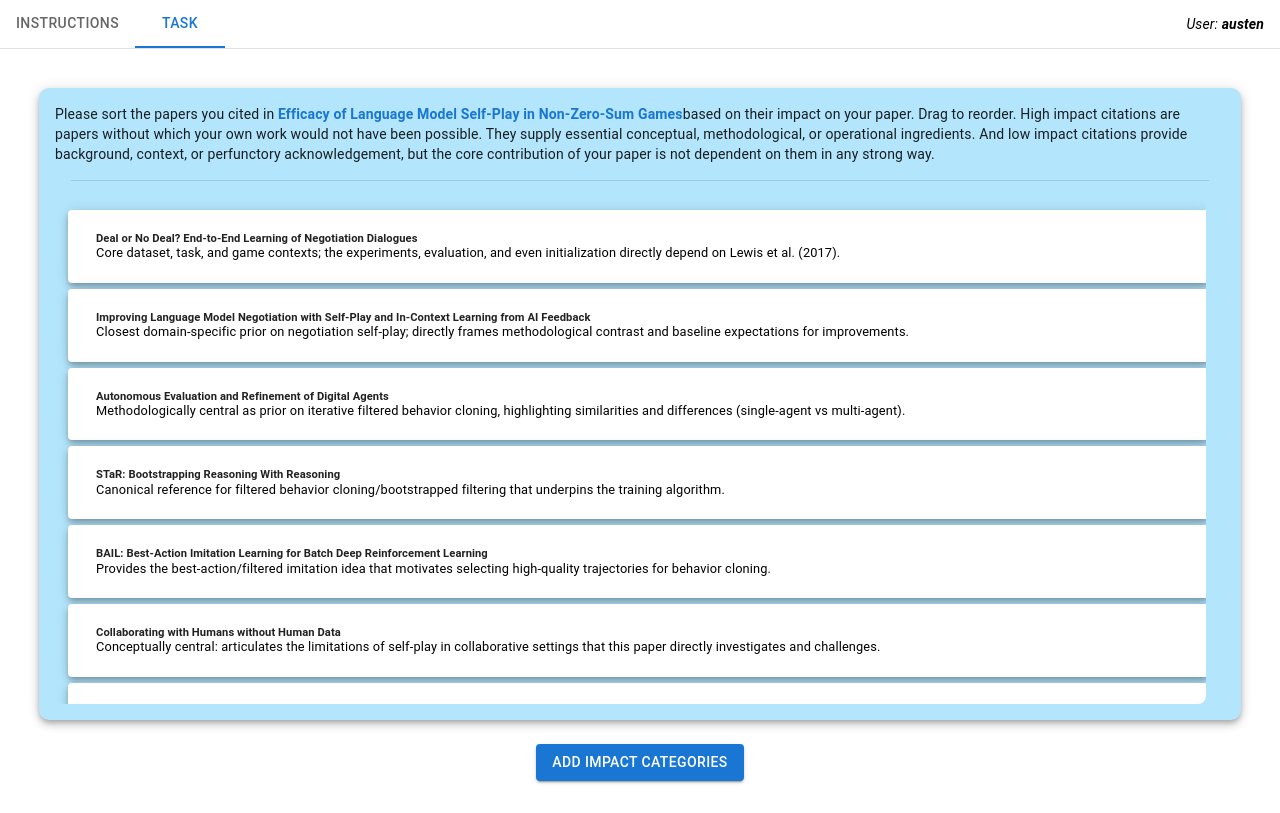
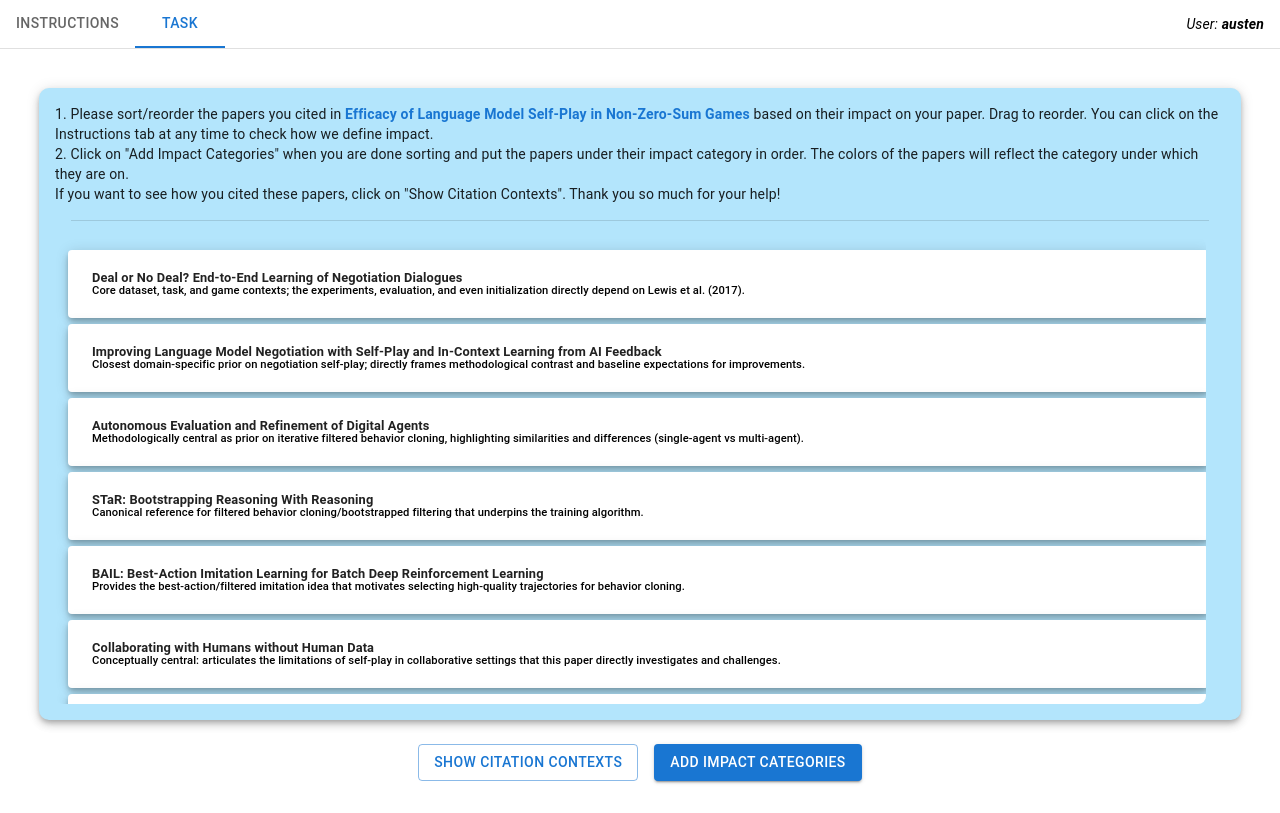
Before and after one commit to isgla/ranking-annotation-website-v2, a React (Create React App) app: page / in a window 1280 px wide. Both pictures are taken after a click on the tab "TASK". Built offline with nearby package versions, Linux system fonts and the light colour scheme.

Commit message:
Adding show context button

```diff
--- a/src/prototypes/SelectionForm.jsx
+++ b/src/prototypes/SelectionForm.jsx
@@ -1,33 +1,17 @@
-// Updated SelectionForm.jsx
-// PHASED VERSION: Phase 1 = sort papers, Phase 2 = insert separators
-
-import React, { useState, useEffect } from "react";
+import React, { useState, useEffect, useRef } from "react";
 import { Box, Button, Typography, Divider, Alert, Link } from "@mui/material";
 import { EmphCard } from "../components/Cards";
-
-import {
-  DndContext,
-  PointerSensor,
-  useSensor,
-  useSensors,
-  KeyboardSensor,
-} from "@dnd-kit/core";
-import {
-  SortableContext,
-  arrayMove,
-  sortableKeyboardCoordinates,
-} from "@dnd-kit/sortable";
-
+import { DndContext, PointerSensor, useSensor, useSensors, KeyboardSensor } from "@dnd-kit/core";
+import { SortableContext, arrayMove, sortableKeyboardCoordinates } from "@dnd-kit/sortable";
 import { Droppable } from "../components/Droppable";
 import { SortableItem } from "../components/Draggable";
-
-import { useRef } from "react";
 
 function SelectionForm({ data, onNext }) {
   const latestSortedRef = useRef([]);
   const [items, setItems] = useState([]);
   const [alertOpen, setAlertOpen] = useState(false);
-  const [phase, setPhase] = useState("sorting"); // NEW
+  const [phase, setPhase] = useState("sorting");
+  const [showContexts, setShowContexts] = useState(false); // NEW
 
   const sensors = useSensors(
     useSensor(PointerSensor),
@@ -37,23 +21,14 @@ function SelectionForm({ data, onNext }) {
   useEffect(() => {
     if (data?.candidates) {
       const paperIds = data.candidates.map((c) => c.paperId);
-
       if (phase === "sorting") {
-        // initialize sorting list from payload
-        setItems(paperIds); // ONLY papers in phase 1
-        // also update latestSortedRef so we have a fallback
+        setItems(paperIds);
         latestSortedRef.current = paperIds.slice();
       } else if (phase === "categorizing") {
-        const separators = [
-          "separator-most",
-          "separator-medium",
-          "separator-low",
-        ];
-        // use the user's sorted order if available, otherwise default to payload order
+        const separators = ["separator-most", "separator-medium", "separator-low"];
         const base = (latestSortedRef.current && latestSortedRef.current.length) ? latestSortedRef.current : paperIds;
         setItems([...separators, ...base]);
       }
-
       setAlertOpen(false);
     }
   }, [data, phase]);
@@ -81,17 +56,14 @@ function SelectionForm({ data, onNext }) {
       setAlertOpen(true);
       return;
     }
-
     let currentCategory = null;
     const paperWithCategory = [];
-
     items.forEach((id) => {
       if (id === "separator-most") currentCategory = "most-impactful";
       else if (id === "separator-medium") currentCategory = "medium-impactful";
       else if (id === "separator-low") currentCategory = "lowest-impactful";
       else paperWithCategory.push([id, currentCategory]);
     });
-
     onNext({ chunk: data.chunk, answer: paperWithCategory });
   };
 
@@ -101,27 +73,15 @@ function SelectionForm({ data, onNext }) {
 
   const getPaperColor = (paperId) => {
     if (phase === "sorting") return "#ffffff";
-
     const index = items.indexOf(paperId);
     if (index === -1) return "#ffffff";
-
     let category = null;
     for (let i = index - 1; i >= 0; i--) {
       const id = items[i];
-      if (id === "separator-most") {
-        category = "most-impactful";
-        break;
-      }
-      if (id === "separator-medium") {
-        category = "medium-impactful";
-        break;
-      }
-      if (id === "separator-low") {
-        category = "lowest-impactful";
-        break;
-      }
+      if (id === "separator-most") { category = "most-impactful"; break; }
+      if (id === "separator-medium") { category = "medium-impactful"; break; }
+      if (id === "separator-low") { category = "lowest-impactful"; break; }
     }
-
     if (category === "most-impactful") return "#e5fae0ff";
     if (category === "medium-impactful") return "#e0f7fa";
     if (category === "lowest-impactful") return "#f3e5f5";
@@ -137,83 +97,90 @@ function SelectionForm({ data, onNext }) {
 
   const renderContent = (id) => {
     if (phase === "sorting" && id.startsWith("separator-")) return null;
-
-    if (id === "separator-most")
-      return (
-        <Box sx={{ py: 0.25, px: 1 }}>
-          <Typography sx={{ fontWeight: "bold", fontSize: "0.75rem", lineHeight: 1.1, color: getFontColor(id) }}>
-            High-impact citations
-          </Typography>
-          <Typography variant="body2" sx={{ fontSize: "0.7rem", color: "black", mt: 0.25 }}>
+    if (id.startsWith("separator-")) {
+      let title = "";
+      let desc = "";
+      if (id === "separator-most") {
+        title = "High-impact citations";
+        desc = (
+          <>
             <strong>High-impact citations:</strong> These are the papers <strong>without which your own work would not have been possible.</strong> They supply essential conceptual, methodological, or operational ingredients.<br/>
             Useful criteria:<br/>
             • Conceptual or operational indispensability: The reference provides a <strong>unique</strong> conceptual insight, methodological innovation, dataset, or technique that is directly instrumental to your paper. Examples: a specific algorithm your method extends; a benchmark or dataset your study critically depends on; a theoretical formulation your contribution builds on.<br/>
             • Organic necessity: The reference is uniquely and genuinely required for a reader to understand how your paper works or how its core logic unfolds. Without this citation, the intellectual lineage of your method would be opaque or incomplete.<br/>
             • Typical quantity: 1–5 papers (or even 1).
-          </Typography>
-        </Box>
-      );
-
-    if (id === "separator-medium")
-      return (
-        <Box sx={{ py: 0.25, px: 1 }}>
-          <Typography sx={{ fontWeight: "bold", fontSize: "0.75rem", lineHeight: 1.1, color: getFontColor(id) }}>
-            Medium-impact citations
-          </Typography>
-          <Typography variant="body2" sx={{ fontSize: "0.7rem", color: "black", mt: 0.25 }}>
+          </>
+        );
+      } else if (id === "separator-medium") {
+        title = "Medium-impact citations";
+        desc = (
+          <>
             <strong>Medium-impact citations:</strong> These are papers that helped you write your paper, but <strong>were not fundamentally irreplaceable.</strong> You could have used an alternative prior work or formulation, but you chose this one because it was particularly useful, clear, or canonical.<br/>
             Useful criteria:<br/>
             • Conceptual or operational contribution (non-unique): The reference conveys an idea, dataset, or model family that meaningfully helped your setup, but other comparable alternatives exist. Examples: selecting LLaMA‑1 vs LLaMA‑2; choosing one evaluation protocol among several similar ones; relying on one of several formulations of a known concept.<br/>
             • Organic helpfulness: The reference is genuinely helpful for understanding your paper, but not uniquely necessary. It situates your work clearly, but your contribution does not hinge on this specific citation.<br/>
             • Typical quantity: roughly 5–15 papers.
-          </Typography>
-        </Box>
-      );
-
-    if (id === "separator-low")
-      return (
-        <Box sx={{ py: 0.25, px: 1 }}>
-          <Typography sx={{ fontWeight: "bold", fontSize: "0.75rem", lineHeight: 1.1, color: getFontColor(id) }}>
-            Low-impact citations
-          </Typography>
-          <Typography variant="body2" sx={{ fontSize: "0.7rem", color: "black", mt: 0.25 }}>
+          </>
+        );
+      } else if (id === "separator-low") {
+        title = "Low-impact citations";
+        desc = (
+          <>
             <strong>Low-impact citations:</strong> These citations provide <strong>background, context, or perfunctory acknowledgement</strong>, but the core contribution of your paper is not dependent on them in any strong way.<br/>
             Useful criteria:<br/>
             • Background or definitional citations: References used to define a task, introduce a general problem area, or acknowledge standard terminology. The same role could have been fulfilled by many other papers.<br/>
             • Perfunctory or field‑signaling citations: The reference mainly signals that prior work exists in the broad area. The citing paper does not substantively depend on the specific ideas of the cited work.<br/>
             • Typical quantity: the majority of citations.
-          </Typography>
+          </>
+        );
+      }
+      return (
+        <Box sx={{ py: 0.25, px: 1 }}>
+          <Typography sx={{ fontWeight: "bold", fontSize: "0.75rem", lineHeight: 1.1, color: getFontColor(id) }}>{title}</Typography>
+          <Typography variant="body2" sx={{ fontSize: "0.7rem", color: "black", mt: 0.25 }}>{desc}</Typography>
         </Box>
       );
+    }
 
     const paper = paperMap.get(id);
+    const bgColor = getPaperColor(id); // MATCH CARD COLOR
     return (
-      <Box sx={{ py: 0.25, px: 1 }}>
-        <Typography variant="subtitle2" sx={{ fontWeight: "bold", fontSize: "0.7rem", lineHeight: 1.2 }}>
+      <Box sx={{ py: 0.1, px: 0.5, backgroundColor: bgColor, borderRadius: "1px" }}>
+        <Typography variant="body2" sx={{ fontWeight: "bold", fontSize: "0.8rem", lineHeight: 1.1 }}>
           {paper.title}
         </Typography>
-        <Typography variant="body2" sx={{ fontSize: "0.8rem", color: "black", lineHeight: 1.2 }}>
+        <Typography variant="subtitle2" sx={{ fontSize: "0.7rem", color: "black", lineHeight: 1.1 }}>
           {paper.reason}
         </Typography>
+        {showContexts && (
+          <Box sx={{ mt: 0.25, fontSize: "0.7rem" }}>
+            <Typography variant="subtitle2" sx={{ lineHeight: 1.1 }}>
+              <strong>Context:</strong> {paper.contexts}
+            </Typography>
+            <Typography variant="subtitle2" sx={{ mt: 0.25, lineHeight: 1.1 }}>
+              <strong>AI Rationale:</strong> {paper.reason}
+            </Typography>
+          </Box>
+        )}
       </Box>
     );
+
+
   };
 
   return (
     <>
       <EmphCard sx={{ minHeight: "600px", display: "flex", flexDirection: "column", padding: "16px" }}>
         <Typography variant="body2" sx={{ mb: 2 }}>
-          Please sort the papers you cited in {" "}
+          1. Please sort/reorder the papers you cited in {" "}
           <Link href={paperLink} target="_blank" rel="noopener noreferrer" underline="hover" sx={{ fontWeight: "bold" }}>
             {paperTitle}
-          </Link>
-            based on their impact on your paper. Drag to reorder. High impact citations are papers without which your own work would not have been possible.
-          They supply essential conceptual, methodological, or operational ingredients. And low impact citations provide background, context,
-          or perfunctory acknowledgement, but the core contribution of your paper is not dependent on them in any strong way.
+          </Link> based on their impact on your paper. Drag to reorder. You can click on the Instructions tab at any time to check how we define impact. <br/>
+          2. Click on "Add Impact Categories" when you are done sorting and
+          put the papers under their impact category in order. The colors of the papers will reflect the category under which they are on.<br/>
+          If you want to see how you cited these papers, click on "Show Citation Contexts". Thank you so much for your help!
         </Typography>
-
         <Divider variant="middle" sx={{ mb: 2 }} />
-
         <Box sx={{ flex: 1, width: "97%", overflowY: "auto", borderRadius: "8px", padding: "8px" }}>
           <DndContext sensors={sensors} onDragEnd={handleDragEnd}>
             <SortableContext items={items}>
@@ -242,7 +209,21 @@ function SelectionForm({ data, onNext }) {
 
       {phase === "sorting" && (
         <Box sx={{ textAlign: "center", width: "100%", mt: 2 }}>
-          <Button variant="contained" onClick={() => { latestSortedRef.current = items.filter(id => !id.startsWith('separator-')); setPhase("categorizing"); }} sx={{ m: 1 }}>
+          <Button
+            variant="outlined"
+            onClick={() => setShowContexts(!showContexts)}
+            sx={{ m: 1 }}
+          >
+            {showContexts ? "Hide Citation Contexts" : "Show Citation Contexts"}
+          </Button>
+          <Button
+            variant="contained"
+            onClick={() => {
+              latestSortedRef.current = items.filter((id) => !id.startsWith("separator-"));
+              setPhase("categorizing");
+            }}
+            sx={{ m: 1 }}
+          >
             Add Impact Categories
           </Button>
         </Box>
@@ -250,9 +231,14 @@ function SelectionForm({ data, onNext }) {
 
       {phase === "categorizing" && (
         <Box sx={{ textAlign: "center", width: "100%", mt: 2 }}>
-          <Button variant="contained" onClick={handleSubmit} sx={{ m: 1 }}>
-            Submit
+          <Button
+            variant="outlined"
+            onClick={() => setShowContexts(!showContexts)}
+            sx={{ m: 1 }}
+          >
+            {showContexts ? "Hide Citation Contexts" : "Show Citation Contexts"}
           </Button>
+          <Button variant="contained" onClick={handleSubmit} sx={{ m: 1 }}>Submit</Button>
         </Box>
       )}
 
```
